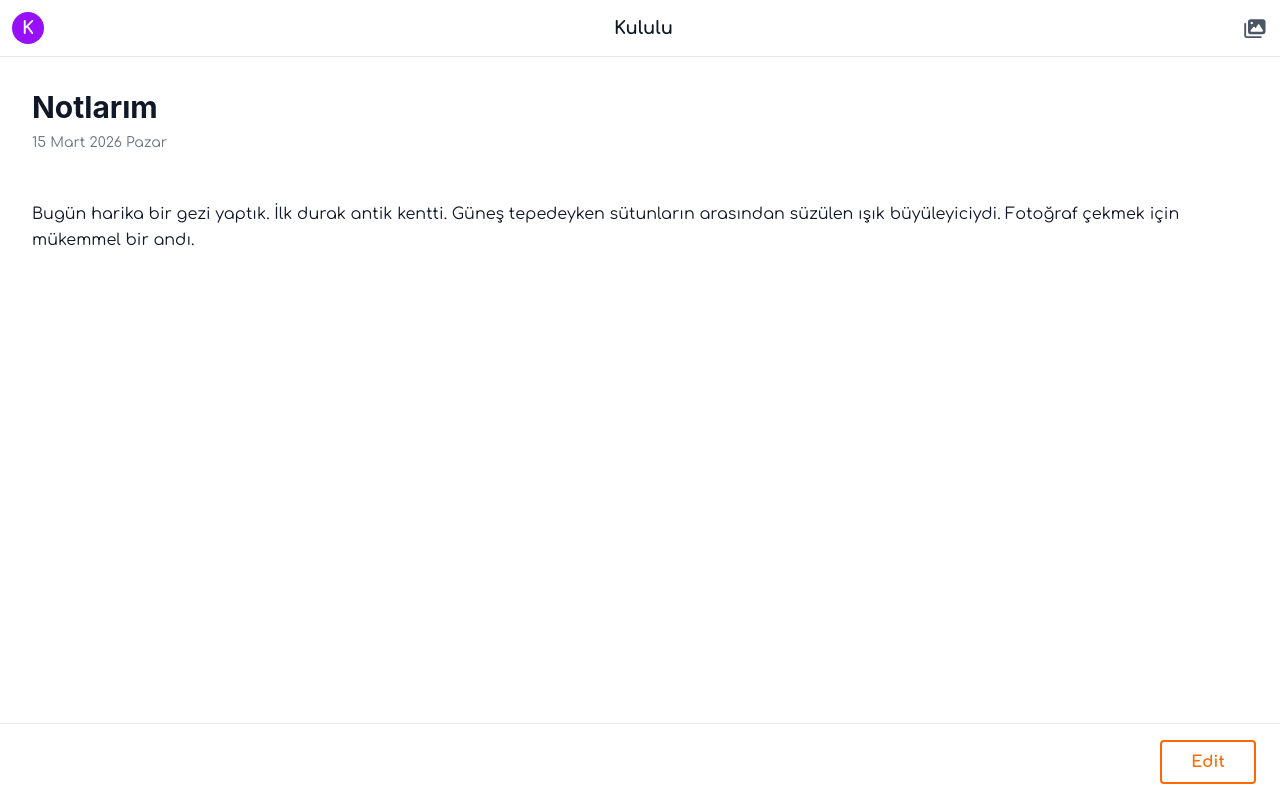
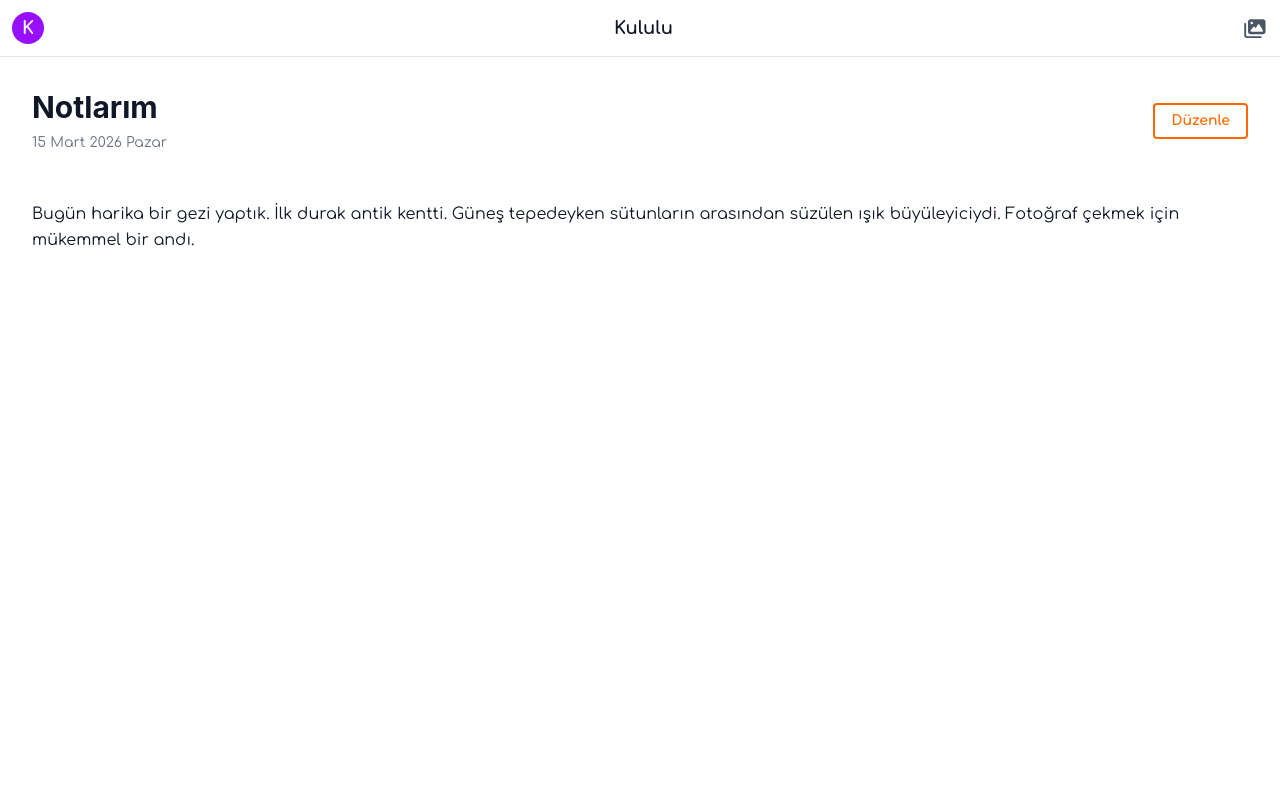
Before and after one commit to salchadev-create/nextgenmagnet-app, a Next.js app: page /note in a window 1280 px wide. Built offline with nearby package versions, Linux system fonts and the light colour scheme.

Commit message:
edit kaydet btn location changed

```diff
--- a/app/note/page.tsx
+++ b/app/note/page.tsx
@@ -42,9 +42,33 @@ export default function NotePage() {
       {/* Content Area */}
       <div className="flex-1 overflow-auto">
         {/* Note Header */}
-        <div className="px-8 pt-8 pb-4 bg-white">
-          <h1 className="text-3xl font-bold font-sans text-gray-900 mb-2">Notlarım</h1>
-          <p className="text-sm text-gray-500">{new Date().toLocaleDateString('tr-TR', { weekday: 'long', year: 'numeric', month: 'long', day: 'numeric' })}</p>
+        <div className="px-8 pt-8 pb-4 bg-white flex justify-between items-center">
+          <div>
+            <h1 className="text-3xl font-bold font-sans text-gray-900 mb-2">Notlarım</h1>
+            <p className="text-sm text-gray-500">{new Date().toLocaleDateString('tr-TR', { weekday: 'long', year: 'numeric', month: 'long', day: 'numeric' })}</p>
+          </div>
+          <div className="flex gap-2">
+            {!isEditing ? (
+              <button
+                onClick={handleEdit}
+                className="px-4 py-1.5 border-2 border-orange-500 text-orange-500 font-semibold text-sm rounded hover:bg-orange-50 transition flex items-center justify-center"
+              >
+                Düzenle
+              </button>
+            ) : (
+              <button
+                onClick={handleSave}
+                disabled={!editContent.trim()}
+                className={`px-4 py-1.5 border-2 font-semibold text-sm rounded transition flex items-center justify-center ${
+                  !editContent.trim()
+                    ? 'border-gray-300 text-gray-300 cursor-not-allowed'
+                    : 'border-green-700 bg-green-700 text-white hover:bg-green-800'
+                }`}
+              >
+                Kaydet
+              </button>
+            )}
+          </div>
         </div>
 
         <div className="p-8 h-full">
@@ -64,34 +88,10 @@ export default function NotePage() {
         </div>
       </div>
 
-      {/* Action Header - Fixed at Bottom */}
-      <div className="flex justify-end items-center px-6 py-4 border-t border-gray-200 bg-white gap-3 shrink-0">
-        {!isEditing ? (
-          <button
-            onClick={handleEdit}
-            className="px-6 py-2 border-2 border-orange-500 text-orange-500 font-semibold rounded hover:bg-orange-50 transition w-24 flex items-center justify-center"
-          >
-            Edit
-          </button>
-        ) : (
-          <button
-            onClick={handleSave}
-            disabled={!editContent.trim()}
-            className={`px-6 py-2 border-2 font-semibold rounded transition w-24 flex items-center justify-center ${
-              !editContent.trim()
-                ? 'border-gray-300 text-gray-300 cursor-not-allowed'
-                : 'border-green-700 bg-green-700 text-white hover:bg-green-800'
-            }`}
-          >
-            Kaydet
-          </button>
-        )}
-      </div>
-
       {/* Success Toast */}
       {showSuccess && (
         <motion.div
-          className="fixed bottom-20 right-6 bg-green-600 text-white px-6 py-3 rounded-lg shadow-lg flex items-center gap-2"
+          className="fixed bottom-6 right-6 bg-green-600 text-white px-6 py-3 rounded-lg shadow-lg flex items-center gap-2"
           initial={{ opacity: 0, y: 20 }}
           animate={{ opacity: 1, y: 0 }}
           exit={{ opacity: 0, y: 20 }}
```
Also changed, not shown: yapılacaklar.txt (added).
